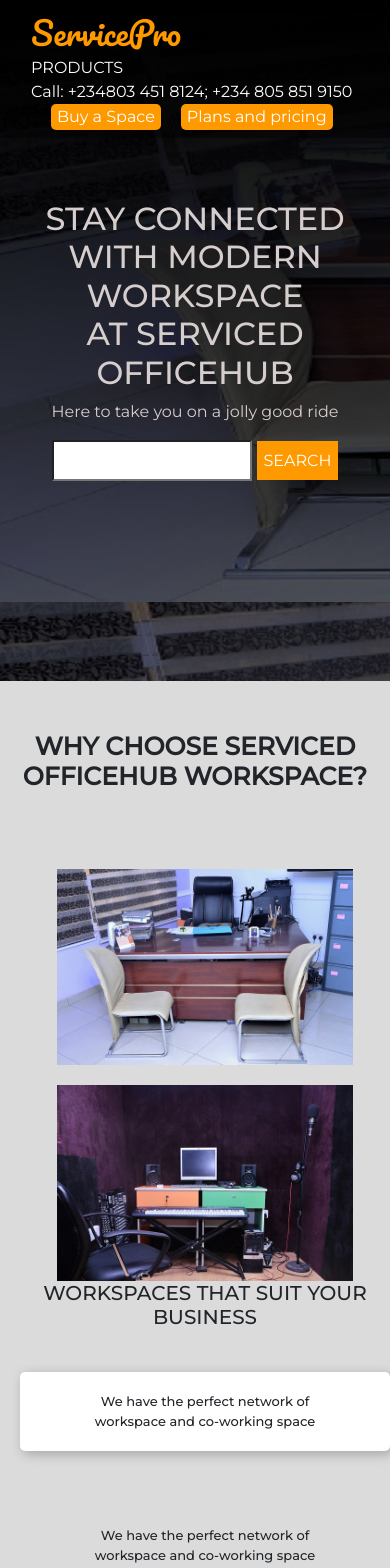
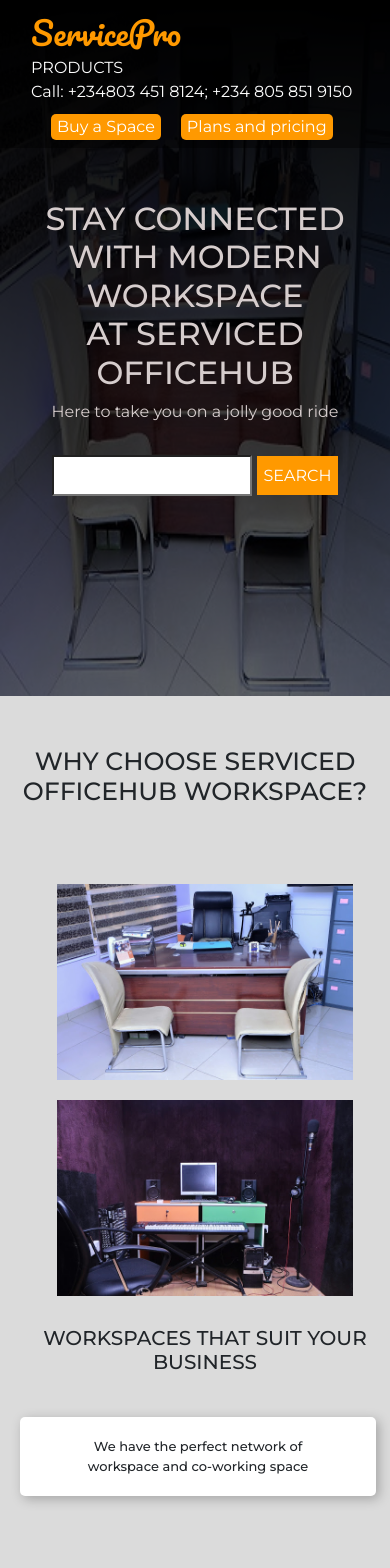
Before and after one commit to Ogenyi25/ServicedOfficeHub, a React (Create React App) app: page / in a window 390 px wide. Shown: the top 1568 px of the page. Built offline with nearby package versions, Linux system fonts and the light colour scheme.

Commit message:
worked on screen responsiveness (for mobile view)

```diff
--- a/src/assets/styles/components/_navbar.scss
+++ b/src/assets/styles/components/_navbar.scss
@@ -54,3 +54,66 @@
   background: $black;
   transition: all 0.2s linear;
 }
+
+
+/* For mobile phones: */
+@media only screen and (max-width: 768px) {
+  .navbar {
+    position: fixed;
+    width: 100%;
+    background: transparentize($color: $black, $amount: 0.6);
+    color: $white;
+    z-index: 2;
+  .collapse {
+    z-index: 3;
+    position: fixed !important;
+    left: 0;
+    width: 100vw;
+    color: $black;
+    margin-top: 15px;
+  }
+  .collapsing {
+    z-index: 3;
+    position: fixed !important;
+    left: 0;
+    width: 100vw;
+    margin-top: 15px;
+  }
+  .collapsing.show {
+    z-index: 3;
+    position: fixed !important;
+    left: 0;
+    width: 100vw;
+    margin-top: 15px;
+  }
+  .header {
+    font-family: 'Pacifico', cursive;
+    font-size: 2rem;
+    color: $primary;
+  }
+  .body {
+    ul {
+      margin: 0px;
+      padding: 0px;
+      list-style-type: none;
+      text-transform: uppercase;
+      cursor: pointer;
+    }
+  }
+  .book-button {
+    margin-left: 20px;
+    background-color: $primary;
+    color: $white;
+    outline: none;
+    border: none;
+    border-radius: 5px;
+    margin-top: 10px;
+  }
+}
+
+.navbar.scrolled {
+  background: $black;
+  transition: all 0.2s linear;
+}
+
+}
--- a/src/assets/styles/screens/_home.scss
+++ b/src/assets/styles/screens/_home.scss
@@ -240,3 +240,259 @@
     }
   }
 }
+
+
+/* For mobile phones: */
+@media only screen and (max-width: 768px) {
+  .home {
+    width: 100%;
+
+    .welcome-note {
+      display: flex;
+      align-items: center;
+      flex-direction: column;
+      width: 100%;
+      min-height: 20vh;
+      padding-bottom: 200px;
+      background: linear-gradient(to bottom, #000, transparent),
+        url(../../images/phone.JPG);
+      box-shadow: inset 0 0 0 1000px rgba(0, 0, 0, 0.6);
+      color: rgb(214, 205, 205);
+      background-size: cover;
+      .welcome-note-body {
+        padding-top: 200px;
+        text-align: center;
+      }
+      .row {
+        align-items: center;
+        .search-input {
+          background-color: $white;
+          margin-top: 15px;
+          input {
+            background-color: transparent;
+            min-width: 50vw;
+            line-height: 35px;
+          }
+        }
+        .search-submit {
+          background: $primary;
+          color: $white;
+          outline: none;
+          border: 1px solid $primary;
+          margin-left: 5px;
+          line-height: 35px;
+          margin-top: 15px;
+        }
+      }
+    }
+    .home-content {
+      background-color: rgb(219, 219, 219);
+      display: inline-flex;
+      flex-direction: column;
+      width: 100vw;
+      align-items: center;
+      .content-head {
+        padding-top: 50px;
+        text-align: center;
+        font-weight: 500;
+        font-size: 25px;
+      }
+      .content-body {
+        margin-top: 50px;
+        margin-left: 5px;
+        max-width: 1200px;
+        text-align: center;
+        font-weight: 500;
+        h5 {
+          padding-top: 30px;
+          text-align: center;
+        }
+        .content {
+          margin-right: 14px;
+          display: inline-flex;
+          background-color: $white;
+          margin-top: 35px;
+          margin-bottom: 20px;
+          max-width: 400px;
+          padding: 20px 50px;
+          border-radius: 5px;
+          font-size: small;
+          box-shadow: 3px 3px 12px $box-shadow-color;
+          p {
+            margin-right: 0;
+          }
+        }
+        .content:nth-child(2n) {
+          background-color: transparent;
+          box-shadow: none;
+        }
+      }
+      .image-container {
+        display: flex;
+        align-items: center;
+        justify-content: center;
+        flex-direction: column;
+        img {
+          max-width: 80%;
+          margin-top: 20px;
+          background: $white;
+        }
+      }
+    }
+    .solutions-container {
+      .solution-header {
+        text-transform: uppercase;
+        font-size: x-large;
+        text-align: center;
+        font-weight: 700;
+        margin: 20px 5px;
+      }
+      display: flex;
+      flex-direction: column;
+      align-items: center;
+      align-self: center;
+      padding: 20px 10px;
+      max-width: 1200px;
+      .solution-item {
+        margin: 50px 20px;
+        .image-container {
+          display: flex;
+          align-items: center;
+          justify-content: center;
+          img {
+            max-width: 100%;
+            background: $white;
+          }
+        }
+        .solution-content {
+          display: flex;
+          flex: 1;
+          flex-direction: column;
+          align-items: center;
+          justify-content: center;
+          .header {
+            text-transform: uppercase;
+            font-weight: bold;
+            margin-bottom: 20px;
+            margin-top: 15px;
+          }
+          .description {
+            font-weight: 300;
+            margin-bottom: 20px;
+          }
+          .body-text {
+            font-weight: 500;
+            margin-bottom: 50px;
+          }
+          button.read-more {
+            background-color: $primary;
+            color: $white;
+            border: none;
+            outline: none;
+            padding: 10px 20px;
+          }
+        }
+      }
+    }
+    .about {
+      background-color: rgb(192, 189, 189);
+      .about-header {
+        margin-top: 50px;
+        text-align: center;
+        font-size: x-large;
+        font-weight: 700;
+        margin-bottom: 60px;
+      }
+      .about-body {
+        .about-body-left {
+          margin-left: 50px;
+          margin-right: 30px;
+          img {
+            width: 10vw;
+            height: 10vh;
+            padding-left: 50px;
+          }
+          .p-left {
+            font-size: small;
+            margin: 0px 20px 50px 40px;
+          }
+        }
+        .about-body-right {
+          margin-left: 50px;
+          margin-right: 10px;
+
+          img {
+            width: 6vw;
+            height: 10vh;
+            margin-left: 440px;
+
+          }
+          .p-right {
+            font-size: small;
+            margin: 0px 10px 50px 20px;
+            text-align: end;
+          }
+        }
+      }
+    }
+    .footer-container {
+      background-color: $primary;
+      .products {
+        margin-left: 60px;
+        .products-header {
+          margin-top: 40px;
+          margin-left: 20px;
+          color: $white;
+        }
+        .products-list {
+          color: $white;
+          font-weight: 500;
+        }
+      }
+      .partners {
+        margin-left: 100px;
+        .partners-header {
+          margin-top: 40px;
+          margin-left: 20px;
+          color: $white;
+        }
+        .partners-list {
+          color: $white;
+          font-weight: 500;
+        }
+      }
+      .contacts {
+        margin-left: 50px;
+        .contact-header {
+          margin-top: 40px;
+          margin-left: 20px;
+          color: $white;
+        }
+        .contact-list {
+          color: $white;
+          font-weight: 450px;
+          padding-left: 10px;
+          .fa {
+            padding-right: 10px;
+          }
+        }
+        .social {
+          margin-right: 15px;
+          margin-left: 30px;
+          margin-bottom: 20px;
+        }
+      }
+    }
+    .foot-note {
+      background-color: black;
+      height: 10vh;
+      h6 {
+        padding-top: 25px;
+        text-align: center;
+        color: $white;
+        font-weight: 300;
+        font-size: smaller;
+      }
+    }
+  }
+}
--- a/src/components/Navbar.jsx
+++ b/src/components/Navbar.jsx
@@ -23,8 +23,8 @@ const Navbar = () => {
           <li href="#collapseExample" data-toggle="collapse">
             Products
           </li>
-          <div className="collapse" id="collapseExample">
-            <div className=" row card card-body">
+        </ul>
+        <div className="row collapse" id="collapseExample">
           <div className="col-md-3">
             OFFICE
               </div>
@@ -34,9 +34,11 @@ const Navbar = () => {
           <div className="col-md-3">
             CAR
               </div>
+          <div className=" row card card-body">
+
           </div>
         </div>
-        </ul>
+
       </div>
       <div className="float-right col-md-6">
         <span className="call ">Call: +234803 451 8124; +234 805 851 9150</span>
--- a/src/screens/Home.jsx
+++ b/src/screens/Home.jsx
@@ -30,12 +30,8 @@ const Home = () => (
             </div>
             <div className="content">
               <p>
-                We have the perfect network of workspace and co-working space
-              </p>
-            </div>
-            <div className="content">
-              <p>
-                We have the perfect network of workspace and co-working space
+              We have professional and inspiring work environments
+              to suit businesses of all sizes and budget.
               </p>
             </div>
             <div className="content">
@@ -55,22 +51,18 @@ const Home = () => (
           <div>
             <div className="content">
               <p>
-                We have the perfect network of workspace and co-working space
+              Avoid set-up costs, capital investment and ongoing hassles:
+              we eliminate the burden of a property management.
               </p>
             </div>
             <div className="content">
               <p>
-                We have the perfect network of workspace and co-working space
+              You get one contract, simple reporting, a dedicated account manager and 24/7 customer service.
               </p>
             </div>
             <div className="content">
               <p>
-                We have the perfect network of workspace and co-working space
-              </p>
-            </div>
-            <div className="content">
-              <p>
-                We have the perfect network of workspace and co-working space
+              Add or reduce on flexible terms depending on your current needs and future requirements.
               </p>
             </div>
           </div>
@@ -95,8 +87,8 @@ const Home = () => (
       </div>
       <div className="row solution-item">
         <div className="col-md-4 solution-content">
-          <div className="header">OFFICE SPACE</div>
-          <div className="description">Have a great day at work.</div>
+          <div className="header">CO WORKING</div>
+          <div className="description">The sociable way to work.</div>
           <div className="body-text">
             Fully-furnished, IT-enabled workspace that can grow with your
             business - for one person or an entire team.
```
Also changed, not shown: src/assets/images/phone.JPG (added), 1 other file (tests, documents, lock files or other folders). Lines whose indentation alone changed are shown as unchanged.
